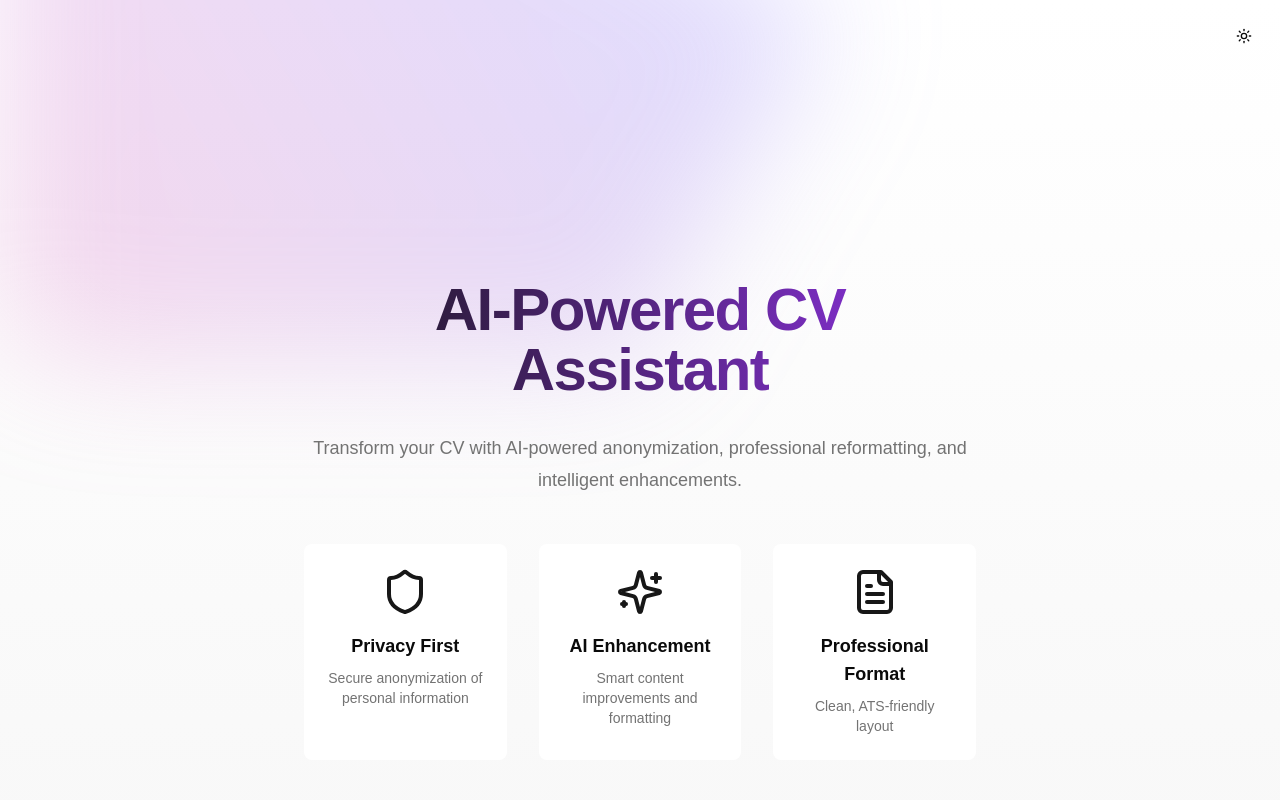
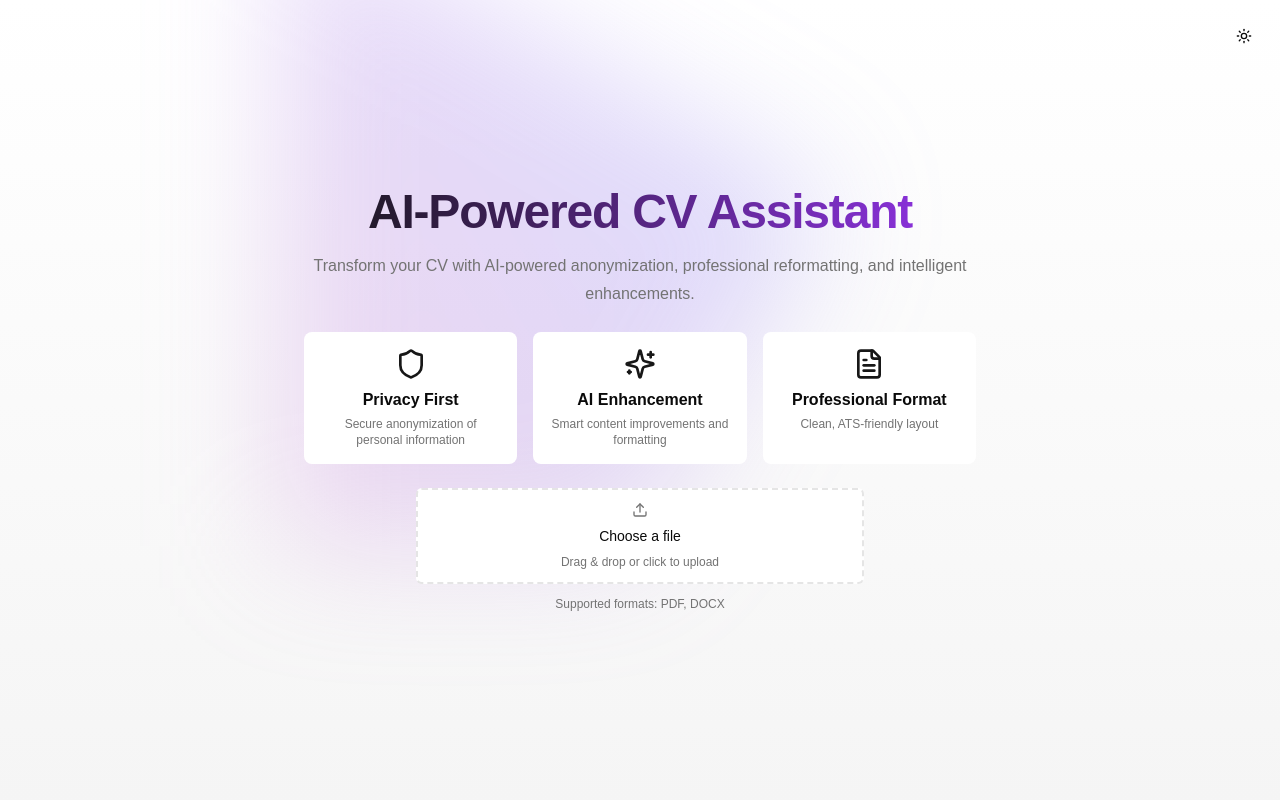
Before and after one commit to MohireSamruddha/ats-challenge-project, a Next.js app: page / in a window 1280 px wide. Shown: the top 800 px of the page. Built offline with nearby package versions, Linux system fonts and the light colour scheme.

Commit message:
Update UI on pages

```diff
--- a/app/page.tsx
+++ b/app/page.tsx
@@ -126,17 +126,17 @@ export default function Home() {
   console.log('Current parsedCV state:', parsedCV);
 
   return (
-    <div className="min-h-screen bg-gradient-to-b from-background to-muted">
+    <div className="min-h-screen bg-gradient-to-b from-background to-muted flex items-center justify-center">
       {/* Hero Section */}
-      <div className="relative isolate px-6 pt-14 lg:px-8">
+      <div className="relative isolate px-6">
         <div className="absolute inset-x-0 -top-40 -z-10 transform-gpu overflow-hidden blur-3xl sm:-top-80">
           <div className="relative left-[calc(50%-11rem)] aspect-[1155/678] w-[36.125rem] -translate-x-1/2 rotate-[30deg] bg-gradient-to-tr from-[#ff80b5] to-[#9089fc] opacity-30 sm:left-[calc(50%-30rem)] sm:w-[72.1875rem]" />
         </div>
 
-        <div className="mx-auto max-w-2xl py-32 sm:py-48 lg:py-56">
+        <div className="mx-auto max-w-2xl">
           <div className="text-center">
             <motion.h1
-              className="text-4xl font-bold tracking-tight sm:text-6xl mb-8 bg-gradient-to-r from-primary to-purple-600 text-transparent bg-clip-text"
+              className="text-3xl font-bold tracking-tight sm:text-5xl mb-4 bg-gradient-to-r from-primary to-purple-600 text-transparent bg-clip-text"
               initial={{ opacity: 0, y: 20 }}
               animate={{ opacity: 1, y: 0 }}
               transition={{ duration: 0.5 }}
@@ -144,7 +144,7 @@ export default function Home() {
               AI-Powered CV Assistant
             </motion.h1>
             <motion.p
-              className="text-lg leading-8 text-muted-foreground mb-12"
+              className="text-base leading-7 text-muted-foreground mb-6"
               initial={{ opacity: 0, y: 20 }}
               animate={{ opacity: 1, y: 0 }}
               transition={{ duration: 0.5, delay: 0.2 }}
@@ -153,41 +153,41 @@ export default function Home() {
             </motion.p>
 
             {/* Feature Grid */}
-            <div className="grid grid-cols-1 md:grid-cols-3 gap-8 mb-12">
+            <div className="grid grid-cols-1 md:grid-cols-3 gap-4 mb-6">
               <motion.div
-                className="p-6 rounded-lg bg-card"
+                className="p-4 rounded-lg bg-card"
                 whileHover={{ scale: 1.05 }}
                 initial={{ opacity: 0, y: 20 }}
                 animate={{ opacity: 1, y: 0 }}
                 transition={{ duration: 0.5, delay: 0.3 }}
               >
-                <Shield className="w-12 h-12 mb-4 mx-auto text-primary" />
-                <h3 className="text-lg font-semibold mb-2">Privacy First</h3>
-                <p className="text-sm text-muted-foreground">Secure anonymization of personal information</p>
+                <Shield className="w-8 h-8 mb-2 mx-auto text-primary" />
+                <h3 className="text-base font-semibold mb-1">Privacy First</h3>
+                <p className="text-xs text-muted-foreground">Secure anonymization of personal information</p>
               </motion.div>
 
               <motion.div
-                className="p-6 rounded-lg bg-card"
+                className="p-4 rounded-lg bg-card"
                 whileHover={{ scale: 1.05 }}
                 initial={{ opacity: 0, y: 20 }}
                 animate={{ opacity: 1, y: 0 }}
                 transition={{ duration: 0.5, delay: 0.4 }}
               >
-                <Sparkles className="w-12 h-12 mb-4 mx-auto text-primary" />
-                <h3 className="text-lg font-semibold mb-2">AI Enhancement</h3>
-                <p className="text-sm text-muted-foreground">Smart content improvements and formatting</p>
+                <Sparkles className="w-8 h-8 mb-2 mx-auto text-primary" />
+                <h3 className="text-base font-semibold mb-1">AI Enhancement</h3>
+                <p className="text-xs text-muted-foreground">Smart content improvements and formatting</p>
               </motion.div>
 
               <motion.div
-                className="p-6 rounded-lg bg-card"
+                className="p-4 rounded-lg bg-card"
                 whileHover={{ scale: 1.05 }}
                 initial={{ opacity: 0, y: 20 }}
                 animate={{ opacity: 1, y: 0 }}
                 transition={{ duration: 0.5, delay: 0.5 }}
               >
-                <FileText className="w-12 h-12 mb-4 mx-auto text-primary" />
-                <h3 className="text-lg font-semibold mb-2">Professional Format</h3>
-                <p className="text-sm text-muted-foreground">Clean, ATS-friendly layout</p>
+                <FileText className="w-8 h-8 mb-2 mx-auto text-primary" />
+                <h3 className="text-base font-semibold mb-1">Professional Format</h3>
+                <p className="text-xs text-muted-foreground">Clean, ATS-friendly layout</p>
               </motion.div>
             </div>
 
@@ -198,16 +198,16 @@ export default function Home() {
               animate={{ opacity: 1, y: 0 }}
               transition={{ duration: 0.5, delay: 0.6 }}
             >
-              <div className="flex flex-col items-center gap-4">
+              <div className="flex flex-col items-center gap-3">
                 <Button
                   variant="outline"
                   asChild
-                  className="h-32 w-full border-dashed border-2 hover:border-primary hover:bg-muted/50"
+                  className="h-24 w-full border-dashed border-2 hover:border-primary hover:bg-muted/50"
                 >
-                  <label htmlFor="cv-upload" className="cursor-pointer flex flex-col items-center justify-center gap-2">
-                    <Upload className="w-8 h-8 text-muted-foreground" />
-                    <span className="font-medium">{file ? file.name : 'Choose a file'}</span>
-                    <span className="text-sm text-muted-foreground">
+                  <label htmlFor="cv-upload" className="cursor-pointer flex flex-col items-center justify-center gap-1">
+                    <Upload className="w-6 h-6 text-muted-foreground" />
+                    <span className="font-medium text-sm">{file ? file.name : 'Choose a file'}</span>
+                    <span className="text-xs text-muted-foreground">
                       Drag & drop or click to upload
                     </span>
                   </label>
@@ -219,7 +219,7 @@ export default function Home() {
                   onChange={handleFileUpload}
                   className="hidden"
                 />
-                <p className="text-sm text-muted-foreground">
+                <p className="text-xs text-muted-foreground">
                   Supported formats: PDF, DOCX
                 </p>
                 {file && (
```
